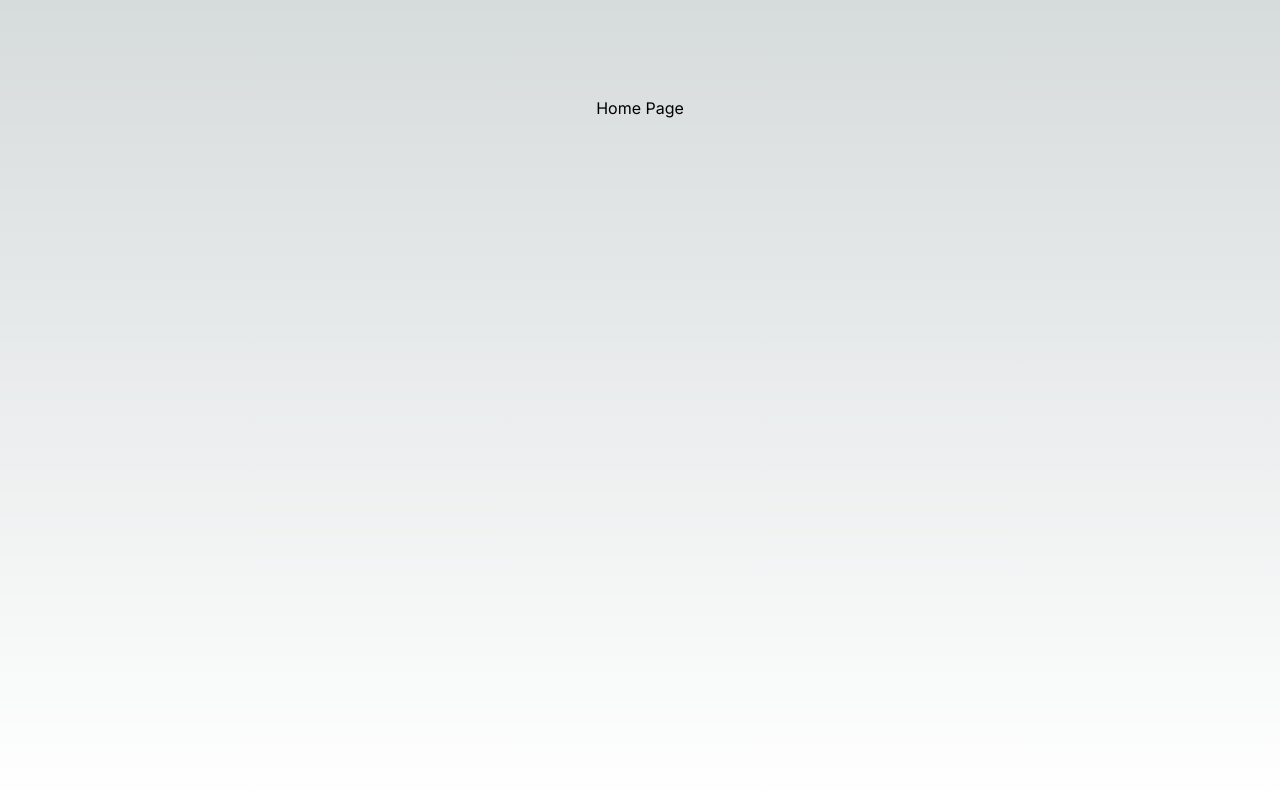
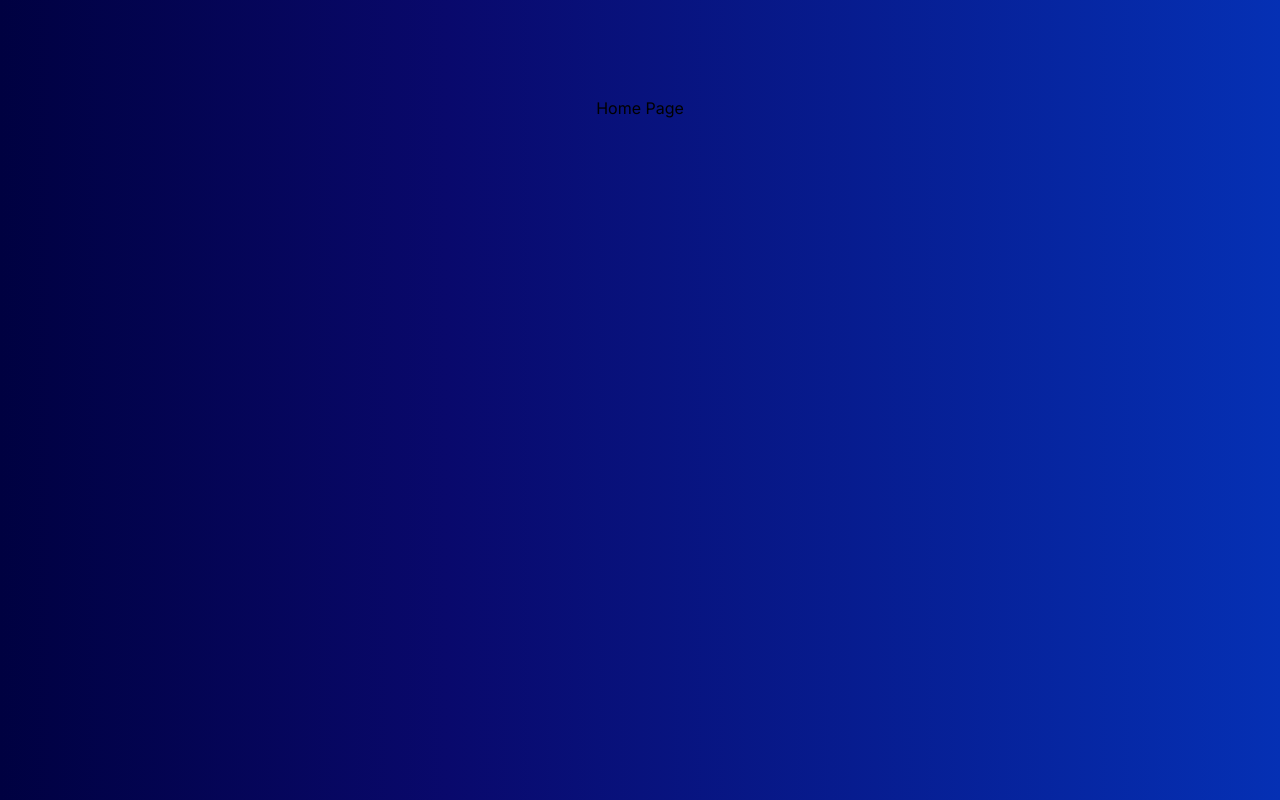
Before and after one commit to hossein-jorfi/country-information, a Next.js app: page / in a window 1280 px wide. Built offline with nearby package versions, Linux system fonts and the light colour scheme.

Commit message:
edit bg color

```diff
--- a/src/app/globals.css
+++ b/src/app/globals.css
@@ -18,12 +18,19 @@
 
 body {
   color: rgb(var(--foreground-rgb));
-  background: linear-gradient(
+  /* background: linear-gradient(
       to bottom,
       transparent,
       rgb(var(--background-end-rgb))
     )
-    rgb(var(--background-start-rgb));
+    rgb(var(--background-start-rgb)); */
+  background: rgb(0, 1, 65);
+  background: linear-gradient(
+    90deg,
+    rgba(0, 1, 65, 1) 0%,
+    rgb(9, 9, 108) 35%,
+    rgb(5, 48, 180) 100%
+  );
 }
 
 @layer utilities {
```
